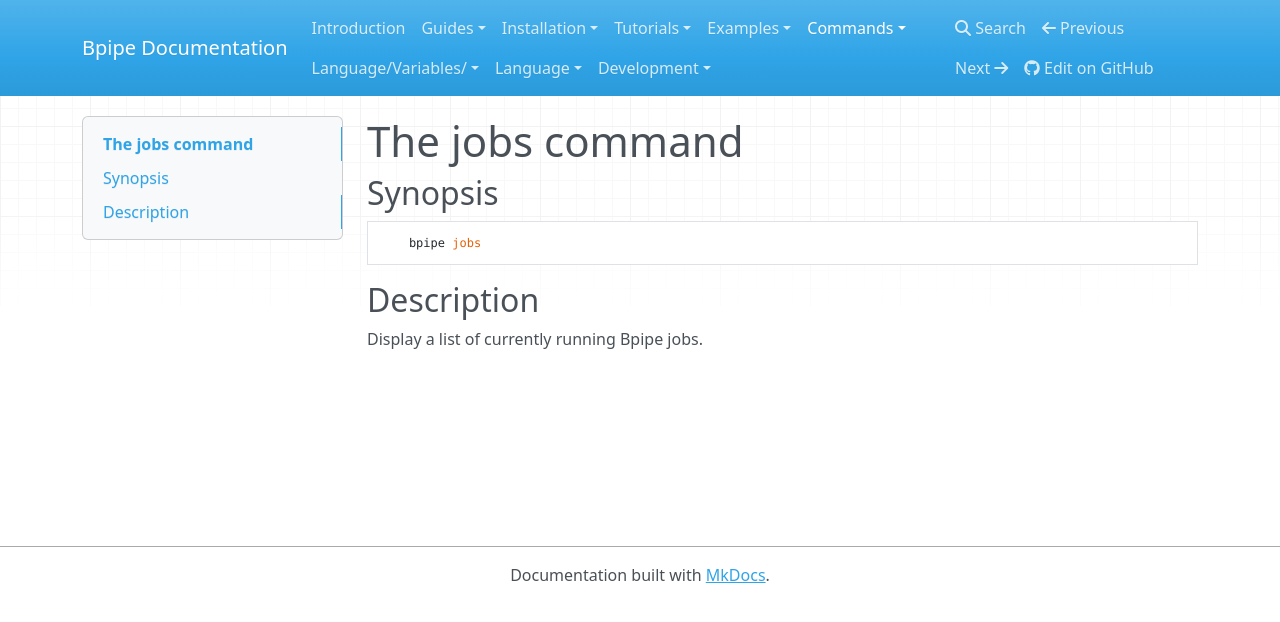
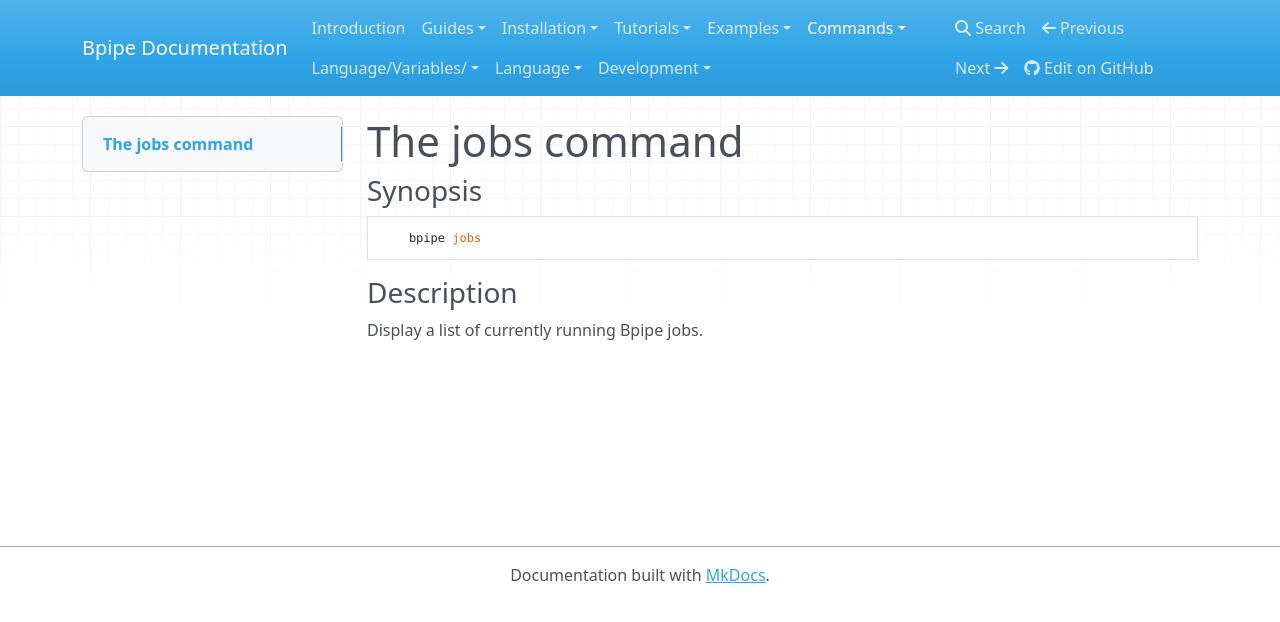
Before and after one commit to lonsbio/bpipe-docs-test, an MkDocs documentation site: the page built from docs/Commands/jobs.md, in a window 1280 px wide. Shown: the top 622 px of the page. Built offline with MkDocs 1.6.1, drawn with Linux system fonts in a browser that asks for light colours; nearby versions of some CDN libraries; old or Windows-style settings are respelled for this version of MkDocs.

Commit message:
Reduce heading

```diff
--- a/docs/Commands/jobs.md
+++ b/docs/Commands/jobs.md
@@ -1,12 +1,12 @@
 # The jobs command
 
-## Synopsis
+### Synopsis
 
 
 
         bpipe jobs
 
 
-## Description
+### Description
 
 Display a list of currently running Bpipe jobs.
```
